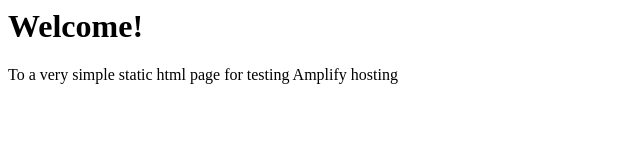
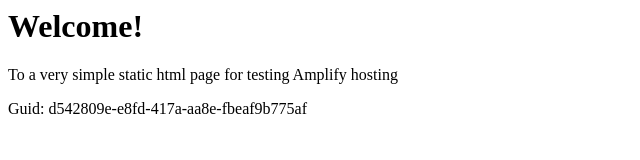
Before and after one commit to aws-aemilia-kix/Github-PR-Commit-Integration-Test-DoNotTouch-Gith-OKSLNVO2-v1-prod-ap-northeast-3, a website: page src/index.html in a window 1280 px wide. Shown: the whole page, without its empty margins (0-640 px from the left). Drawn offline with Linux system fonts and the light colour scheme.

Commit message:
commit from integ tests

```diff
--- a/src/index.html
+++ b/src/index.html
@@ -1,3 +1,5 @@
+
+
 <html lang="en">
 
 <head>
@@ -10,6 +12,6 @@
 <body>
     <h1>Welcome!</h1>
     <p>To a very simple static html page for testing Amplify hosting</p>
-</body>
+    <p>Guid: d542809e-e8fd-417a-aa8e-fbeaf9b775af</p></body>
 
 </html>
```
